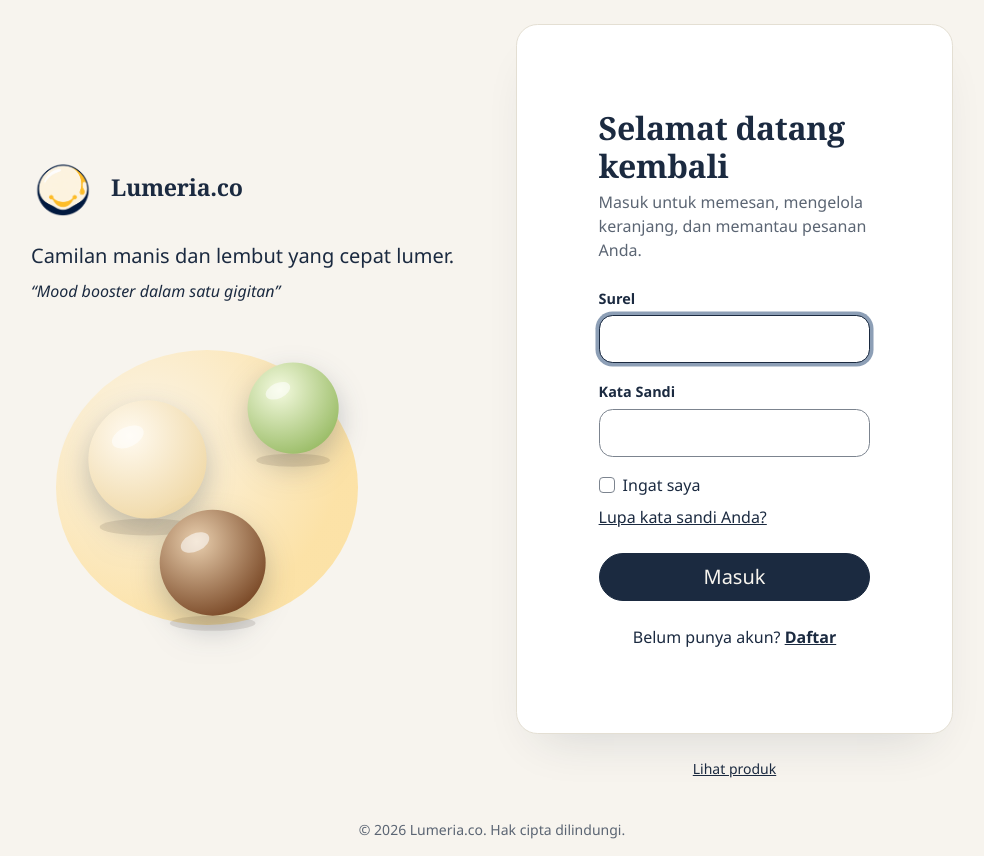
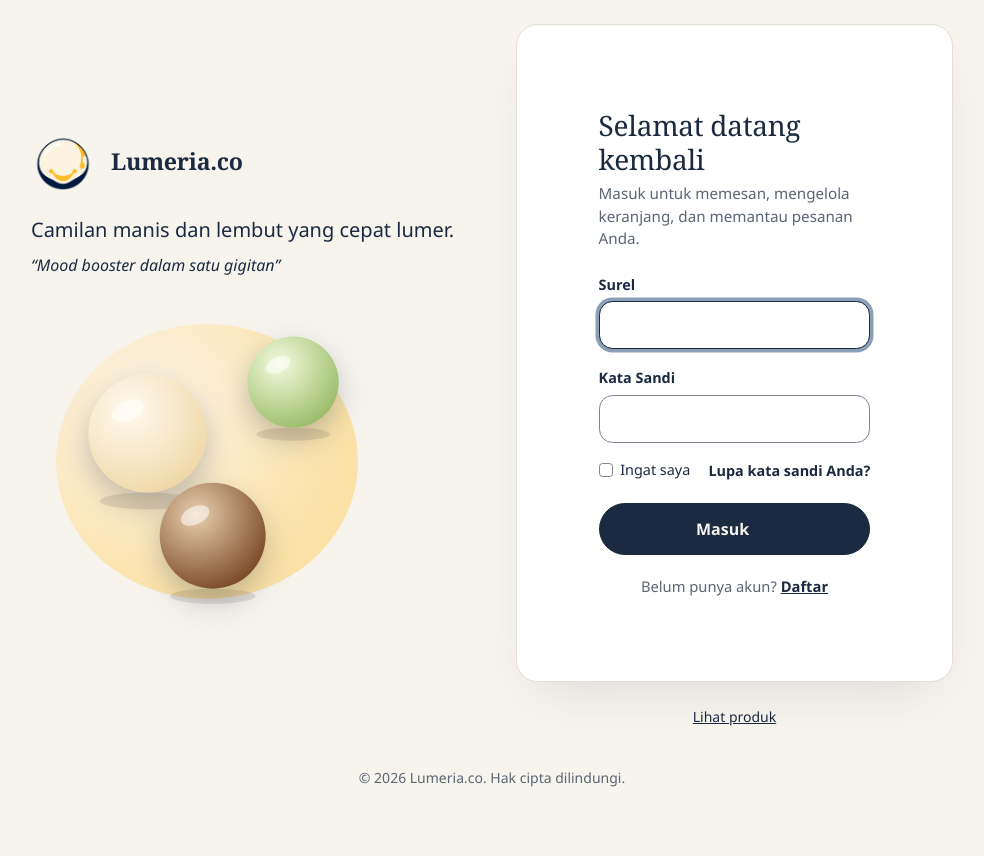
Before and after one commit to Jirasy/Lumeria.co, a Laravel app: page /login in a window 1280 px wide. Shown: the part 63-919 px from the top of the page, without its empty margins (148-1132 px from the left). After the commit the page ends 850 px from the top, so only its background shows below. Run offline with Laravel 12, Linux system fonts and the light colour scheme.

Commit message:
Enhance login form with new UI elements

```diff
--- a/resources/views/auth/login.blade.php
+++ b/resources/views/auth/login.blade.php
@@ -1,34 +1,42 @@
 <x-guest-layout>
     <x-slot:title>{{ __('Log in') }}</x-slot:title>
 
-    <h1 class="h2 fw-bold mb-1">{{ __('auth.login_title') }}</h1>
-    <p class="text-muted mb-4">{{ __('auth.login_subtitle') }}</p>
+    <x-slot:tabs>
+        <a class="auth-tab is-active" href="{{ route('login') }}" aria-current="page">{{ __('nav.login') }}</a>
+        <a class="auth-tab" href="{{ route('register') }}">{{ __('nav.register') }}</a>
+    </x-slot:tabs>
+
+    <h1 class="auth-title">{{ __('auth.login_title') }}</h1>
+    <p class="auth-subtitle">{{ __('auth.login_subtitle') }}</p>
 
     <x-auth-session-status class="mb-4" :status="session('status')" />
 
     <form method="POST" action="{{ route('login') }}" novalidate>
         @csrf
 
-        <x-auth.field name="email" type="email" :label="__('Email')" :value="old('email')" autocomplete="username" autofocus />
+        <x-auth.field name="email" type="email" :label="__('Email')" :value="old('email')" autocomplete="username" inputmode="email" autofocus />
 
-        <x-auth.field name="password" type="password" :label="__('Password')" autocomplete="current-password" />
+        <x-auth.field name="password" type="password" :label="__('Password')" autocomplete="current-password" :reveal="true" />
 
-        <div class="d-flex flex-wrap align-items-center justify-content-between gap-2 mb-4">
+        <div class="auth-actions">
             <div class="form-check mb-0">
                 <input id="remember_me" type="checkbox" class="form-check-input" name="remember">
                 <label for="remember_me" class="form-check-label">{{ __('Remember me') }}</label>
             </div>
 
             @if (Route::has('password.request'))
-                <a href="{{ route('password.request') }}">{{ __('Forgot your password?') }}</a>
+                <a href="{{ route('password.request') }}" class="auth-link">{{ __('Forgot your password?') }}</a>
             @endif
         </div>
 
-        <button type="submit" class="btn btn-lumeria btn-lg w-100">{{ __('Log in') }}</button>
+        <button type="submit" class="btn btn-lumeria auth-submit">
+            {{ __('Log in') }}
+            <x-icon name="arrow-right" :size="16" />
+        </button>
     </form>
 
-    <p class="text-center mt-4 mb-0">
+    <p class="auth-alt mb-0">
         {{ __('auth.no_account') }}
-        <a href="{{ route('register') }}" class="fw-semibold">{{ __('nav.register') }}</a>
+        <a href="{{ route('register') }}">{{ __('nav.register') }}</a>
     </p>
 </x-guest-layout>
```
